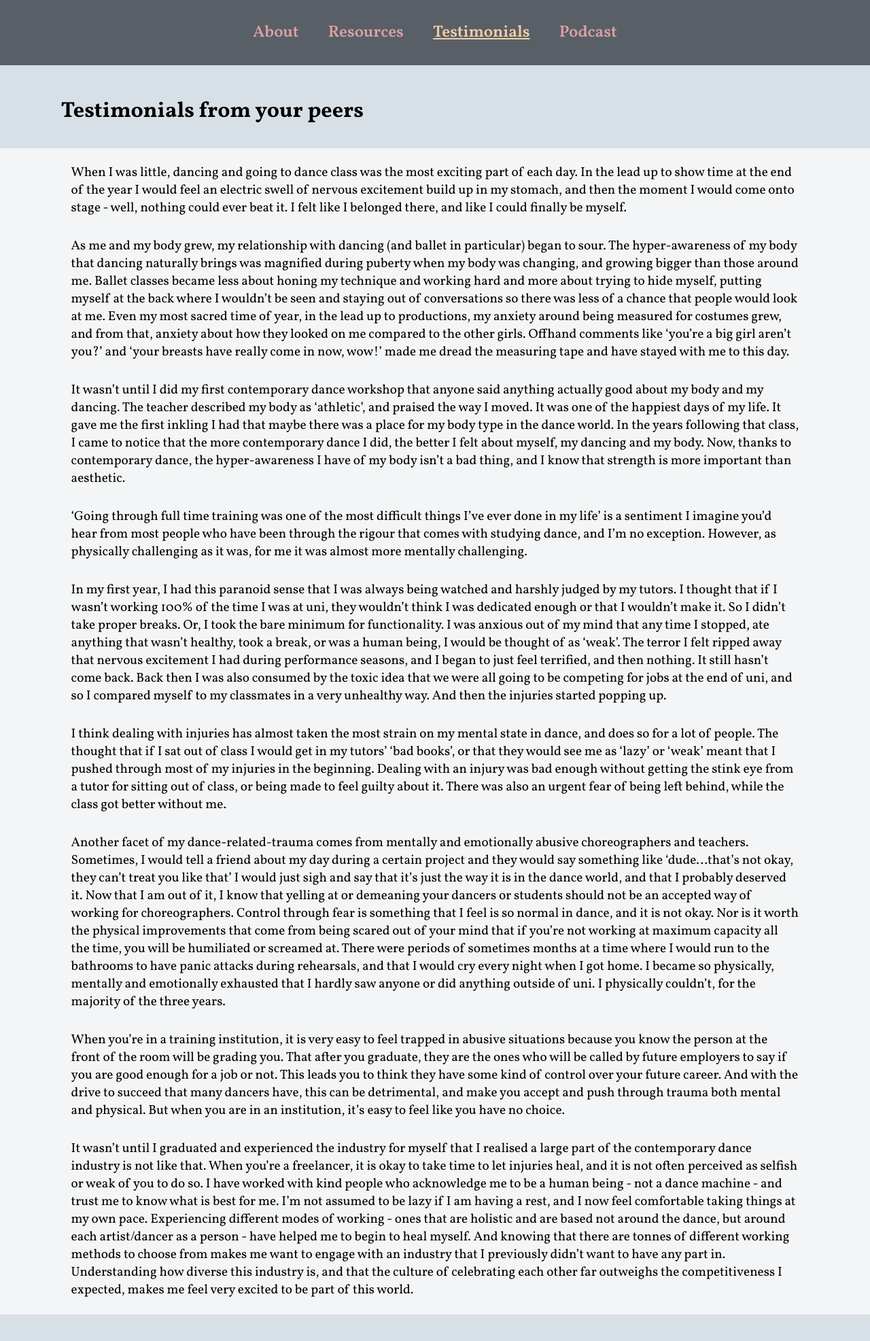
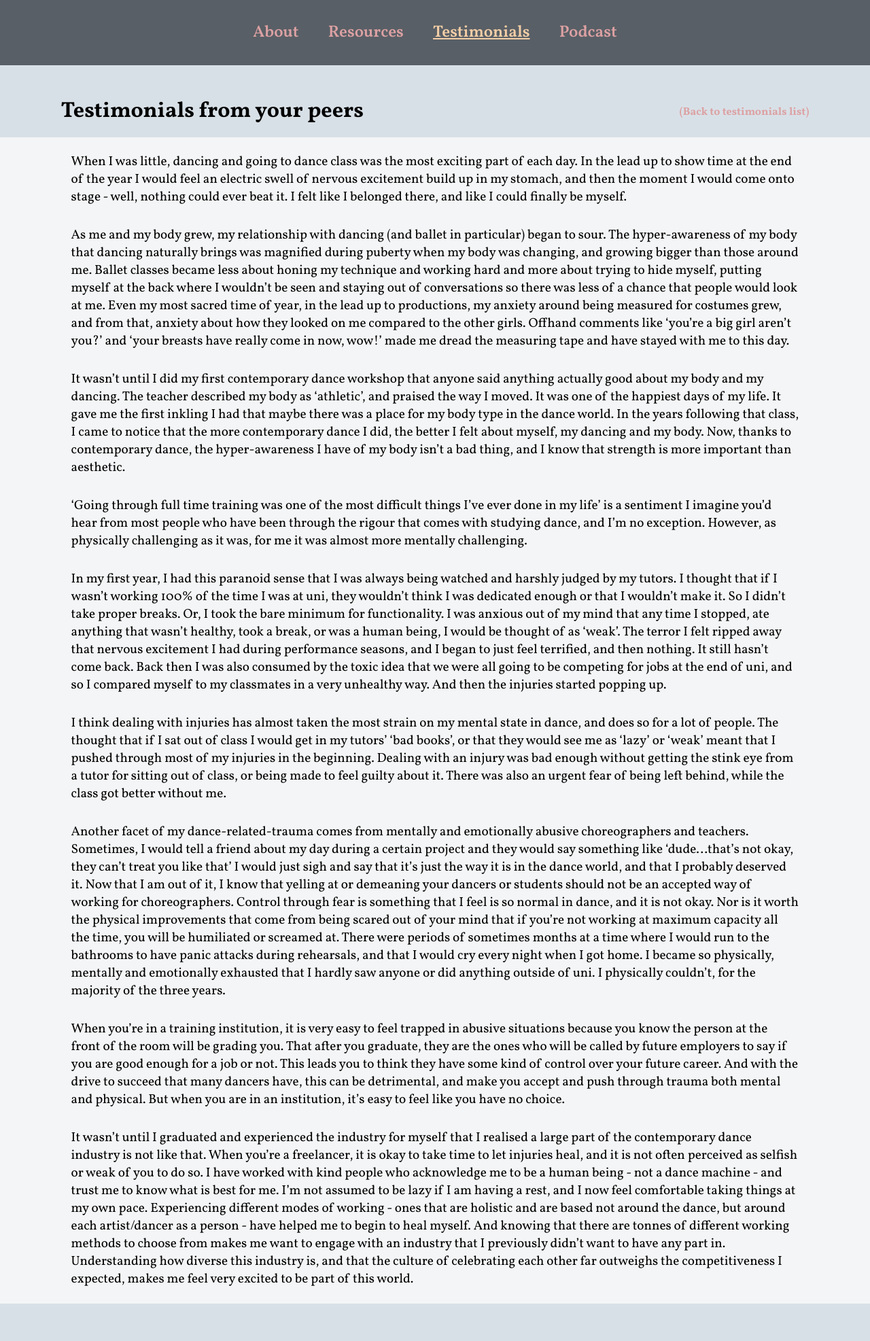
Before and after one commit to Flinnja/lsms-map, a Jekyll site: the page built from testimonials/testimonial-1.html, in a window 1280 px wide. Shown: the top 1973 px of the page at 68% size. Built offline with Jekyll 4.4.1, drawn with Linux system fonts in a browser that asks for light colours.

Commit message:
add back link to testimonials show

```diff
--- a/_sass/testimonial-show.scss
+++ b/_sass/testimonial-show.scss
@@ -1,8 +1,17 @@
 .testimonial-show {
 	.testimonial-show-container {
-		margin-top: 2em;
+		margin-top: 1em;
 		padding: .5em 7vw;
 		width: 100%;
 		background-color: $base-white;
 	}
+	.back-to-list-link {
+		font-size: .5em;
+		display: block;
+
+		@media (min-width: 768px) {
+			float: right;
+			padding-top: .75em;
+		}
+	}
 }
--- a/testimonials/testimonial-1.html
+++ b/testimonials/testimonial-1.html
@@ -14,7 +14,7 @@ layout: one-deep
 
 <div class="section testimonial-show">
 	<h2 class="page-heading testimonials-heading">
-		Testimonials from your peers
+		Testimonials from your peers <a href="../testimonials.html" class="back-to-list-link">(Back to testimonials list)</a>
 	</h2>
 	<div class="content-container testimonial-show-container wide-container">
 		<p class="testimonial-text">
--- a/testimonials/testimonial-2.html
+++ b/testimonials/testimonial-2.html
@@ -15,6 +15,7 @@ layout: one-deep
 <div class="section testimonial-show">
 	<h2 class="page-heading testimonials-heading">
 		Testimonials from your peers
+		<a href="../testimonials.html" class="back-to-list-link">(Back to testimonials list)</a>
 	</h2>
 	<div class="content-container testimonial-show-container wide-container">
 		<p class="testimonial-text">
```
